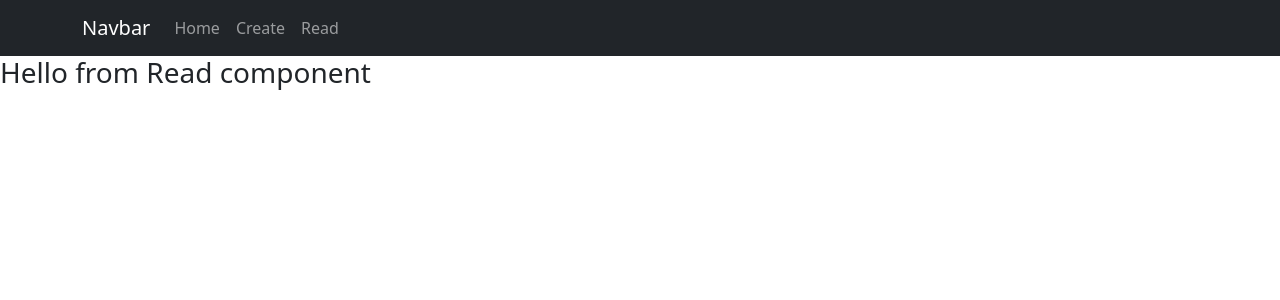
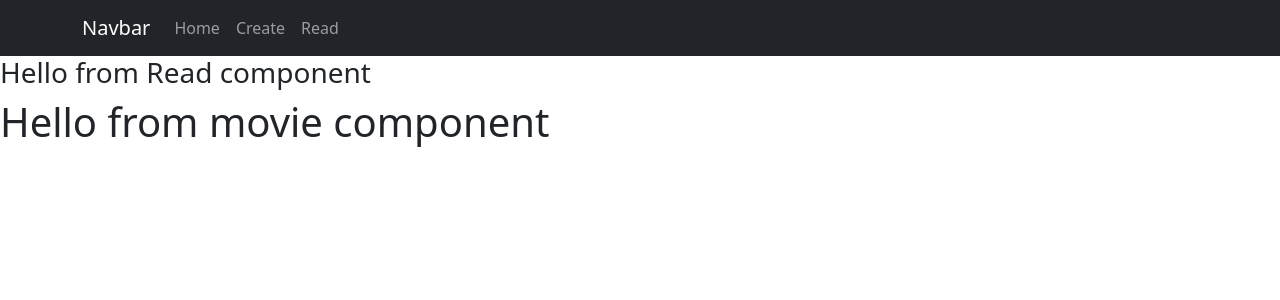
Before and after one commit to Nathan-Dean371/Data-Representation-Querying, a React (Create React App) app in the folder Lab 2/my-app/: page /read in a window 1280 px wide. Shown: the top 300 px of the page. Built offline with nearby package versions, Linux system fonts and the light colour scheme.

Commit message:
Task 2
Added movie data to Read component.
Created Movie component and passed data from Read component and displayed the movie data in the console.

```diff
--- /dev/null
+++ b/Lab 2/my-app/src/components/Movies.js
@@ -0,0 +1,11 @@
+const Movies = (data) =>
+{
+    return(
+        <div>
+            <h1>Hello from movie component</h1>
+            {console.log(data.myMovies)}
+        </div>
+    )
+}
+
+export default Movies
--- a/Lab 2/my-app/src/components/Read.js
+++ b/Lab 2/my-app/src/components/Read.js
@@ -1,7 +1,37 @@
+import Movies from './Movies';
 const Read = () =>
 {
+    const data = [
+      {
+        Title: "Avengers: Infinity War",
+        Year: "2018",
+        imdbID: "tt4154756",
+        Type: "movie",
+        Poster:
+          "https://m.media-amazon.com/images/M/MV5BMjMxNjY2MDU1OV5BMl5BanBnXkFtZTgwNzY1MTUwNTM@._V1_SX300.jpg",
+      },
+      {
+        Title: "Captain America: Civil War",
+        Year: "2016",
+        imdbID: "tt3498820",
+        Type: "movie",
+        Poster:
+          "https://m.media-amazon.com/images/M/MV5BMjQ0MTgyNjAxMV5BMl5BanBnXkFtZTgwNjUzMDkyODE@._V1_SX300.jpg",
+      },
+      {
+        Title: "World War Z",
+        Year: "2013",
+        imdbID: "tt0816711",
+        Type: "movie",
+        Poster:
+          "https://m.media-amazon.com/images/M/MV5BNDQ4YzFmNzktMmM5ZC00MDZjLTk1OTktNDE2ODE4YjM2MjJjXkEyXkFqcGdeQXVyNTA4NzY1MzY@._V1_SX300.jpg",
+      },
+    ];
     return (
-        <h3>Hello from Read component</h3>
+        <div>
+            <h3>Hello from Read component</h3>
+            <Movies myMovies={data}></Movies>
+        </div>
     );
 };
 
```
